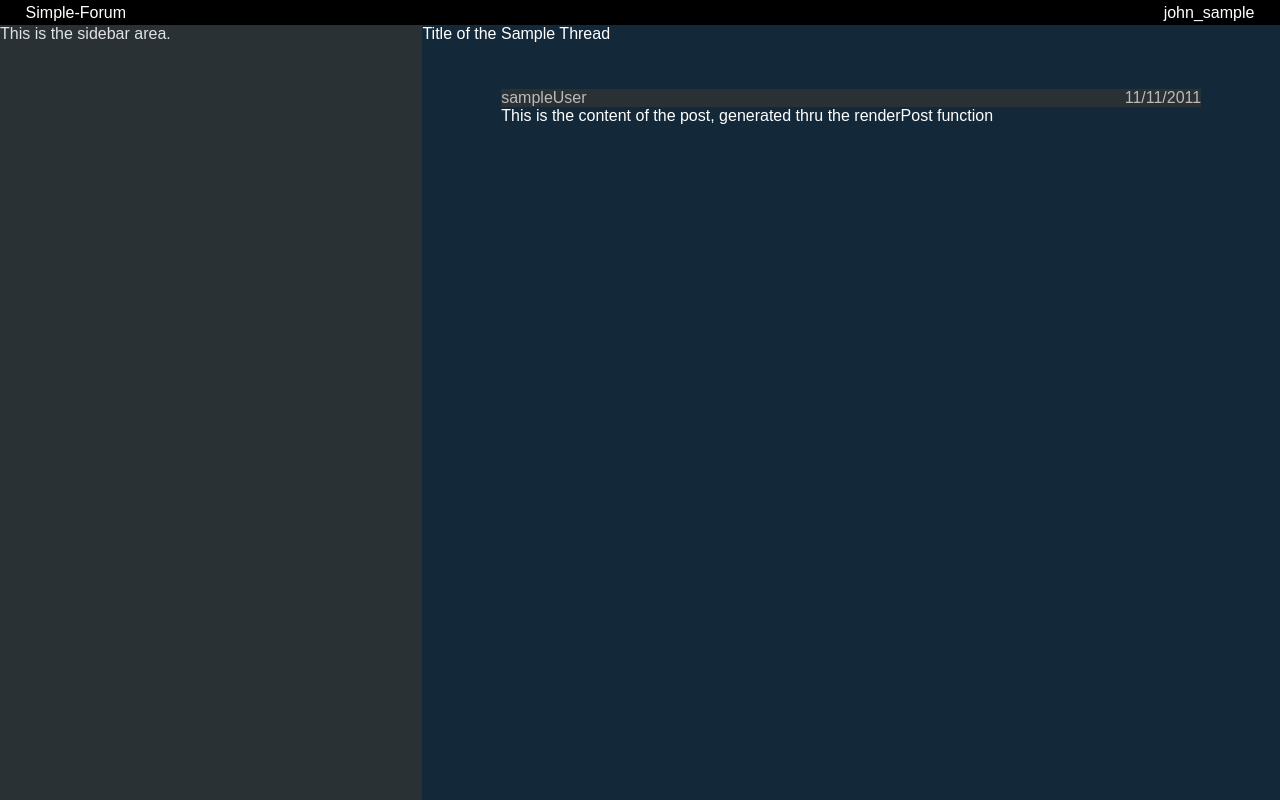
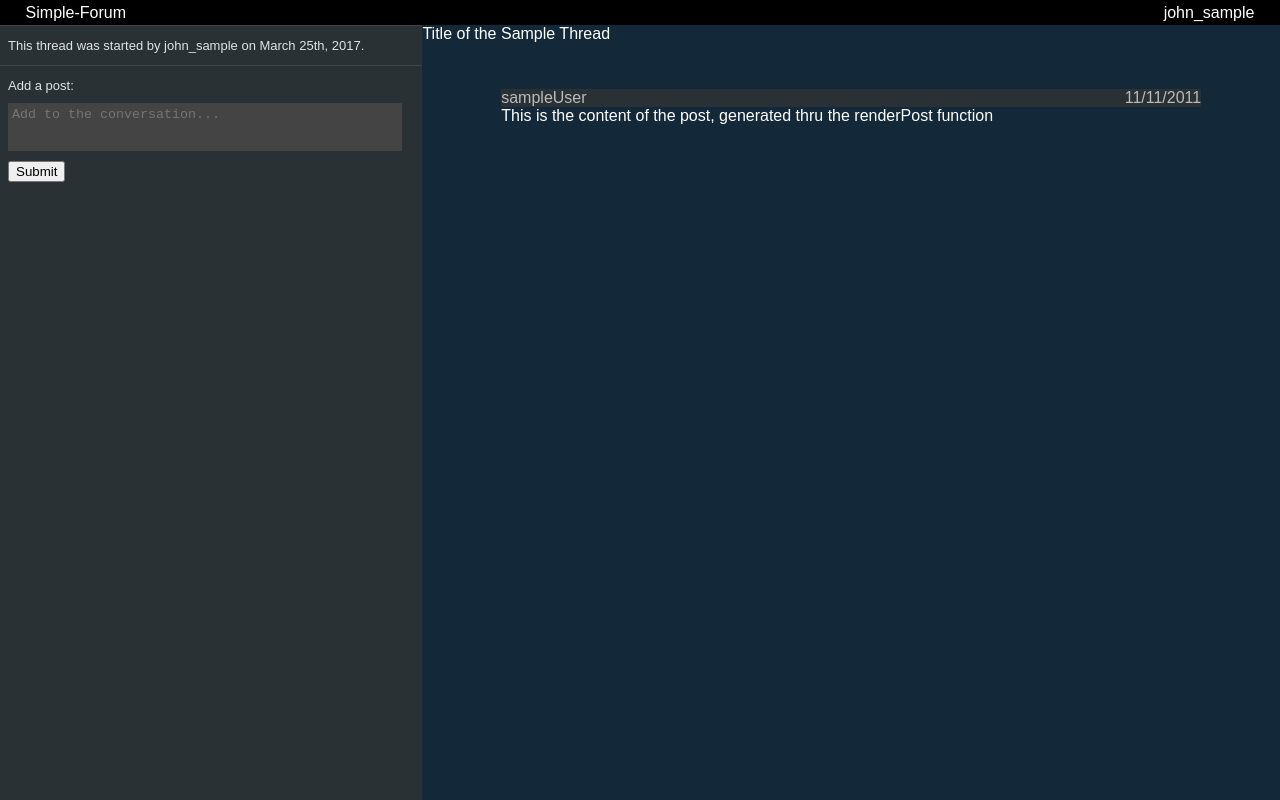
Before and after one commit to sc6/simple-forum, a React app: page / in a window 1280 px wide. Built offline with nearby package versions, Linux system fonts and the light colour scheme.

Commit message:
Added basic format for sidebar

```diff
--- a/src/css/Sidebar.css
+++ b/src/css/Sidebar.css
@@ -5,3 +5,21 @@
     width: 33%;
     display: inline-block;
 }
+
+.sidebar-section {
+	border-top:1px solid #444444;
+	font-size:13px;
+	padding:12px 8px;
+}
+
+.sidebar-section textarea {
+	background-color:#444444;
+	border: 0;
+	padding:4px;
+	color:white;
+	display:block;
+	width:95%;
+	height:40px;
+	margin:10px 0;
+	resize:none;
+}
--- a/src/js/components/Sidebar.js
+++ b/src/js/components/Sidebar.js
@@ -5,7 +5,15 @@ class Sidebar extends React.Component {
   render() {
     return (
       <div className="sidebar">
-      	This is the sidebar area.
+        <div className="sidebar-section">
+          <span>This thread was started by john_sample on March 25th, 2017.</span>
+        </div>
+
+      	<div className="sidebar-section">
+          <span>Add a post:</span>
+      		<textarea placeholder="Add to the conversation..."></textarea>
+          <button>Submit</button>
+      	</div>
       </div>
     );
   }
```
